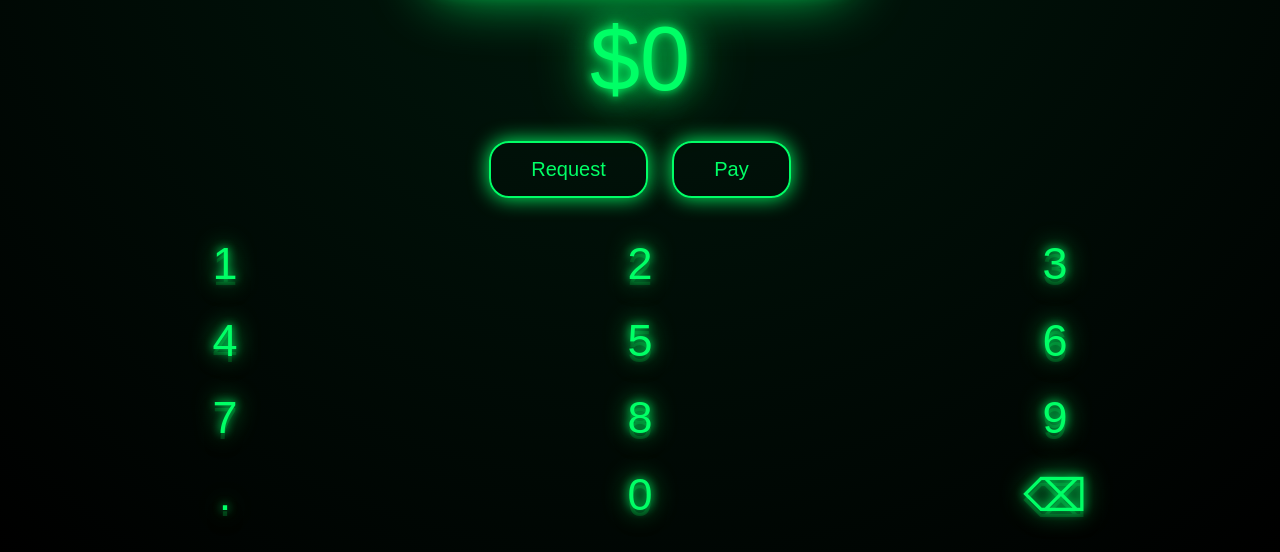
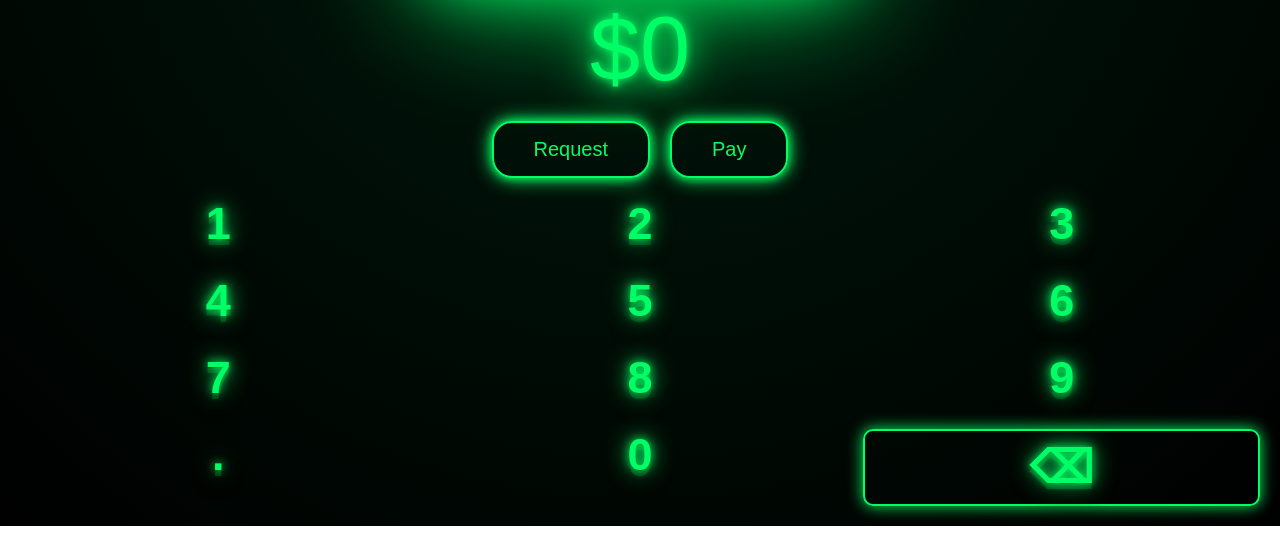
Before and after one commit to outtasight4l/precisioncutz-payments, a website: page index.html in a window 1280 px wide. Shown: the part 913-1465 px from the top of the page. After the commit the page ends 1439 px from the top, so only its background shows below. Drawn offline with Linux system fonts and the light colour scheme.

Commit message:
Update style.css

```diff
--- a/style.css
+++ b/style.css
@@ -1,26 +1,26 @@
 body {
   margin: 0;
-  background: radial-gradient(circle at center, #001a0d 0%, #000000 100%);
-  font-family: Arial, sans-serif;
+  background: radial-gradient(circle at center, #001a0d, #000000);
+  font-family: Arial;
+  text-align: center;
   color: #00ff66;
-  text-align: center;
 }
 
 /* LOGO */
 .logo {
   width: 90%;
   max-width: 400px;
-  margin-top: 30px;
+  margin-top: 20px;
   filter:
     drop-shadow(0 0 10px #00ff66)
-    drop-shadow(0 0 30px #00ff66);
+    drop-shadow(0 0 30px #00ff66)
+    drop-shadow(0 0 60px #00ff66);
 }
 
 /* AMOUNT */
 .amount {
   font-size: 90px;
   margin: 20px 0;
-  color: #00ff66;
   text-shadow:
     0 0 10px #00ff66,
     0 0 30px #00ff66,
@@ -28,15 +28,22 @@ body {
 }
 
 /* BUTTONS */
+.button-row {
+  display: flex;
+  justify-content: center;
+  gap: 20px;
+}
+
 .btn {
   border: 2px solid #00ff66;
   background: transparent;
   color: #00ff66;
   padding: 15px 40px;
-  margin: 10px;
   border-radius: 20px;
   font-size: 20px;
-  box-shadow: 0 0 20px #00ff66;
+  box-shadow:
+    0 0 10px #00ff66,
+    0 0 20px #00ff66;
 }
 
 /* KEYPAD */
@@ -44,16 +51,28 @@ body {
   display: grid;
   grid-template-columns: repeat(3, 1fr);
   gap: 25px;
-  padding: 30px;
+  padding: 20px;
 }
 
 /* 3D NUMBERS */
 .key {
   font-size: 45px;
+  font-weight: bold;
   color: #00ff66;
   text-shadow:
     0 0 10px #00ff66,
     0 0 25px #00ff66,
     0 6px 0 #003311,
-    0 10px 15px rgba(0,0,0,0.8);
+    0 10px 20px rgba(0,0,0,0.8);
 }
+
+.key:active {
+  transform: scale(0.9);
+}
+
+.delete {
+  border: 2px solid #00ff66;
+  border-radius: 10px;
+  padding: 10px;
+  box-shadow: 0 0 15px #00ff66;
+}
```
